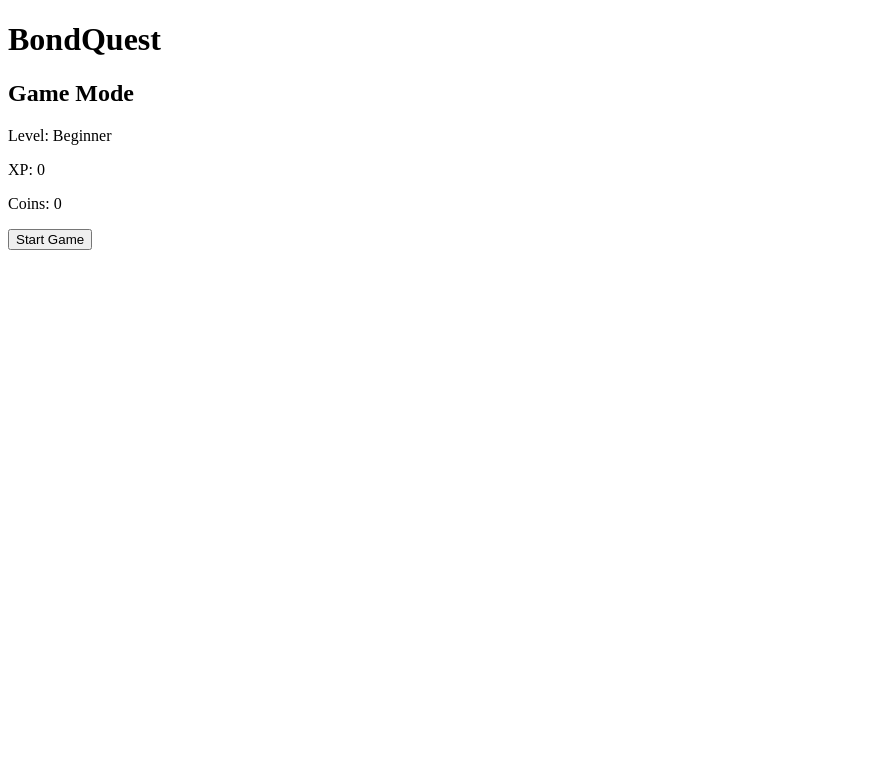
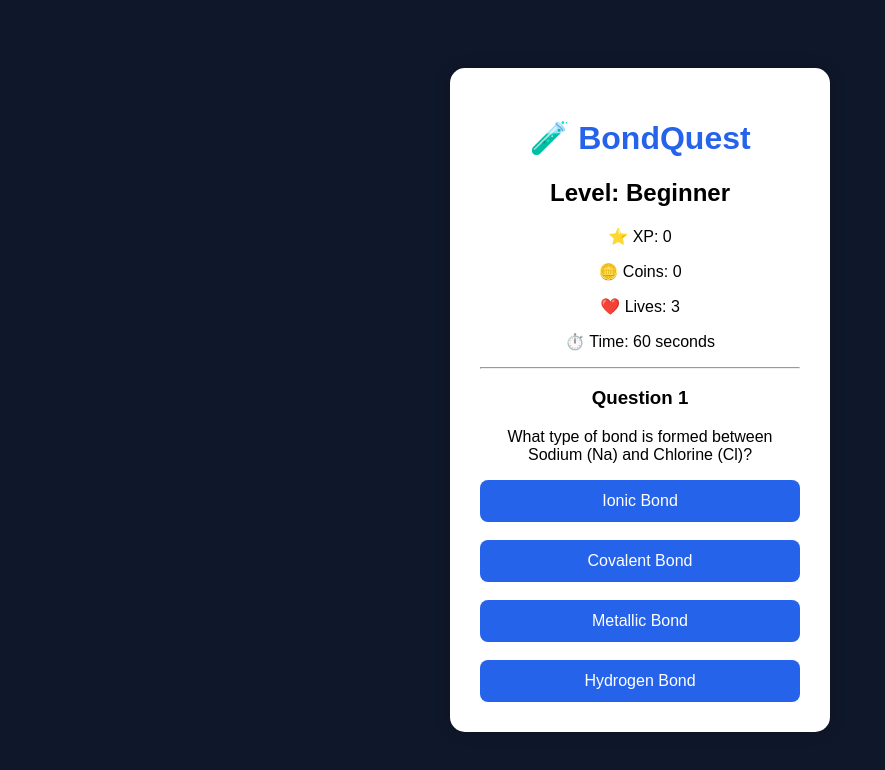
Before and after one commit to aljustinespinosa08-ops/BondQuest-, a plain HTML site: page views/views/game.html in a window 1280 px wide. Shown: the whole page, without its empty margins (0-885 px from the left). Drawn offline with Linux system fonts and the light colour scheme; files that its build step writes are made by us from their sources.

Commit message:
Update game.html

```diff
--- a/views/views/game.html
+++ b/views/views/game.html
@@ -4,17 +4,39 @@
     <meta charset="UTF-8">
     <meta name="viewport" content="width=device-width, initial-scale=1.0">
     <title>BondQuest Game</title>
+    <link rel="stylesheet" href="../public/css/style.css">
 </head>
 <body>
 
-<h1>BondQuest</h1>
-<h2>Game Mode</h2>
+<div class="login-container">
 
-<p>Level: Beginner</p>
-<p>XP: 0</p>
-<p>Coins: 0</p>
+<h1>🧪 BondQuest</h1>
 
-<button>Start Game</button>
+<h2>Level: Beginner</h2>
+
+<p>⭐ XP: 0</p>
+<p>🪙 Coins: 0</p>
+<p>❤️ Lives: 3</p>
+<p>⏱️ Time: 60 seconds</p>
+
+<hr>
+
+<h3>Question 1</h3>
+
+<p>What type of bond is formed between Sodium (Na) and Chlorine (Cl)?</p>
+
+<button>Ionic Bond</button>
+<br><br>
+
+<button>Covalent Bond</button>
+<br><br>
+
+<button>Metallic Bond</button>
+<br><br>
+
+<button>Hydrogen Bond</button>
+
+</div>
 
 </body>
 </html>
```
